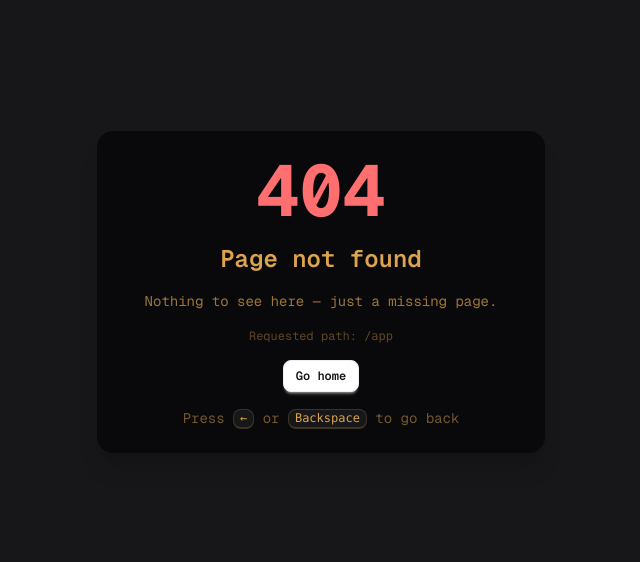
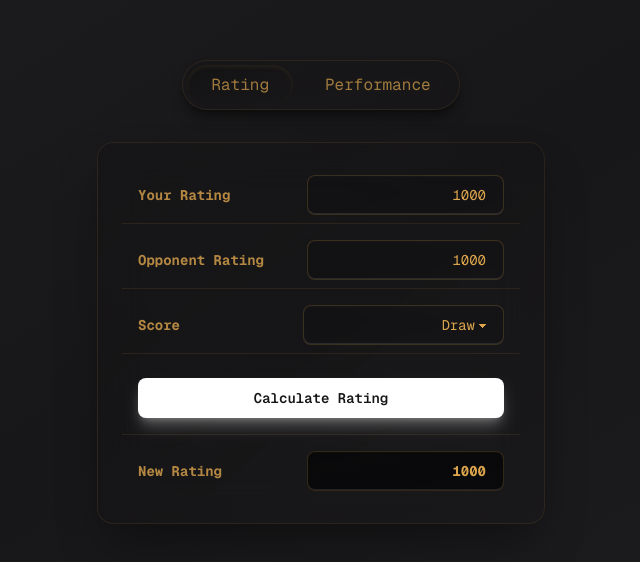
Before and after one commit to hieudoanm/chess.elo, a Next.js app in the folder packages/app/: page /app in a window 1280 px wide. Before the commit this address had no page. Shown: the part 108-670 px from the top of the page, without its empty margins (319-959 px from the left). Built offline with nearby package versions, Linux system fonts and the light colour scheme.

Commit message:
add app page

```diff
--- /dev/null
+++ b/packages/app/src/pages/app/index.tsx
@@ -0,0 +1,311 @@
+import {
+	calculatePerformance,
+	calculateRating,
+	Score,
+	TimeClass,
+} from '@chess/elo';
+import type { NextPage } from 'next';
+import { useState } from 'react';
+
+/* ---------------- Shared Luxury Glass ---------------- */
+
+const glassCard = `
+card w-full max-w-md
+border border-base-content/10
+bg-gradient-to-br
+from-base-100/15
+via-base-100/5
+to-transparent
+backdrop-blur-xl
+shadow-2xl shadow-black/40
+hover:shadow-black/60
+transition-shadow
+`;
+
+const glassInner = 'card-body divide-y divide-base-content/10';
+
+const glassInput =
+	'input input-bordered w-full bg-base-100/10 backdrop-blur focus:bg-base-100/20';
+
+const glassSelect =
+	'select select-bordered bg-base-100/10 backdrop-blur focus:bg-base-100/20';
+
+const glassBtn = `
+btn w-full
+bg-primary
+text-primary-content
+border border-primary/40
+shadow-lg shadow-primary/30
+hover:bg-primary-focus
+hover:shadow-primary/40
+active:scale-[0.98]
+transition-all duration-200
+`;
+
+/* ---------------- Rating Component ---------------- */
+
+type Formula = {
+	ratingPlayer: number;
+	ratingOpponent: number;
+	ratingNew: number;
+	score: Score;
+	timeClass: TimeClass;
+	lessThan30Games: boolean;
+	overRating2400: boolean;
+	overAge18: boolean;
+};
+
+const RatingTab = () => {
+	const [formula, setFormula] = useState<Formula>({
+		ratingPlayer: 1000,
+		ratingOpponent: 1000,
+		ratingNew: 1000,
+		score: Score.DRAW,
+		timeClass: TimeClass.CLASSICAL,
+		lessThan30Games: false,
+		overRating2400: false,
+		overAge18: true,
+	});
+
+	return (
+		<div className={glassCard}>
+			<div className={glassInner}>
+				{/* Player Rating */}
+				<div className="flex items-center gap-2 px-4 py-2">
+					<label
+						htmlFor="your-rating"
+						className="text-base-content/80 w-xs text-sm font-bold">
+						Your Rating
+					</label>
+					<input
+						id="your-rating"
+						type="number"
+						className={`${glassInput} text-right`}
+						value={formula.ratingPlayer}
+						onChange={(e) =>
+							setFormula({
+								...formula,
+								ratingPlayer: Number.parseInt(e.target.value, 10),
+							})
+						}
+					/>
+				</div>
+
+				{/* Opponent */}
+				<div className="flex items-center gap-2 px-4 py-2">
+					<label
+						htmlFor="opponent-rating"
+						className="text-base-content/80 w-xs text-sm font-bold">
+						Opponent Rating
+					</label>
+					<input
+						id="opponent-rating"
+						type="number"
+						className={`${glassInput} text-right`}
+						value={formula.ratingOpponent}
+						onChange={(e) =>
+							setFormula({
+								...formula,
+								ratingOpponent: Number.parseInt(e.target.value, 10),
+							})
+						}
+					/>
+				</div>
+
+				{/* Score */}
+				<div className="flex items-center gap-2 px-4 py-2">
+					<label
+						htmlFor="score"
+						className="text-base-content/80 w-xs text-sm font-bold">
+						Score
+					</label>
+					<select
+						id="score"
+						className={`${glassSelect} w-full text-right`}
+						value={formula.score}
+						onChange={(e) =>
+							setFormula({
+								...formula,
+								score: Number.parseFloat(e.target.value) as Score,
+							})
+						}>
+						<option value={Score.WIN}>Win</option>
+						<option value={Score.DRAW}>Draw</option>
+						<option value={Score.LOSS}>Loss</option>
+					</select>
+				</div>
+
+				{/* Calculate */}
+				<div className="p-4">
+					<button
+						className={glassBtn}
+						onClick={() => {
+							const ratingNew = calculateRating(formula);
+							setFormula((p) => ({ ...p, ratingNew }));
+						}}>
+						Calculate Rating
+					</button>
+				</div>
+
+				{/* Result */}
+				<div className="flex items-center gap-2 px-4 py-2">
+					<label
+						htmlFor="new-rating"
+						className="text-base-content/80 w-xs text-sm font-bold">
+						New Rating
+					</label>
+					<input
+						id="new-rating"
+						type="number"
+						className="input input-bordered from-base-100/20 via-base-100/10 w-full bg-gradient-to-br to-transparent text-right font-bold backdrop-blur"
+						value={formula.ratingNew}
+						readOnly
+					/>
+				</div>
+			</div>
+		</div>
+	);
+};
+
+/* ---------------- Performance Tab ---------------- */
+
+type GameRow = {
+	ratingOpponent: number;
+	score: Score;
+};
+
+const PerformanceTab = () => {
+	const [games, setGames] = useState<GameRow[]>([
+		{ ratingOpponent: 1800, score: Score.WIN },
+	]);
+
+	const [performance, setPerformance] = useState<number>(0);
+
+	const updateGame = (index: number, field: keyof GameRow, value: any) => {
+		const copy = [...games];
+		copy[index] = { ...copy[index], [field]: value };
+		setGames(copy);
+	};
+
+	return (
+		<div className={glassCard}>
+			<div className="card-body gap-4">
+				{games.map((g, i) => (
+					<div key={i} className="flex gap-2">
+						<input
+							type="number"
+							className={glassInput}
+							value={g.ratingOpponent}
+							onChange={(e) =>
+								updateGame(
+									i,
+									'ratingOpponent',
+									Number.parseInt(e.target.value, 10),
+								)
+							}
+						/>
+
+						<select
+							className={glassSelect}
+							value={g.score}
+							onChange={(e) =>
+								updateGame(i, 'score', Number.parseFloat(e.target.value))
+							}>
+							<option value={Score.WIN}>Win</option>
+							<option value={Score.DRAW}>Draw</option>
+							<option value={Score.LOSS}>Loss</option>
+						</select>
+					</div>
+				))}
+
+				<button
+					className="btn btn-outline btn-sm border-base-content/20 bg-base-100/10 hover:bg-base-100/20 backdrop-blur"
+					onClick={() =>
+						setGames([...games, { ratingOpponent: 1800, score: Score.DRAW }])
+					}>
+					Add Game
+				</button>
+
+				<button
+					className={glassBtn}
+					onClick={() => setPerformance(calculatePerformance({ games }))}>
+					Calculate Performance
+				</button>
+
+				<input
+					type="number"
+					className="input input-bordered from-base-100/20 via-base-100/10 bg-gradient-to-br to-transparent text-center font-bold backdrop-blur"
+					value={performance}
+					readOnly
+				/>
+			</div>
+		</div>
+	);
+};
+
+/* ---------------- Page ---------------- */
+
+const AppPage: NextPage = () => {
+	const [tab, setTab] = useState<'rating' | 'performance'>('rating');
+
+	const tabBase = `
+	relative overflow-hidden
+	rounded-full px-6 py-2
+	text-base-content/70
+	transition-all duration-300
+	hover:text-base-content
+	`;
+
+	const tabActive = `
+	bg-gradient-to-br from-base-100/30 via-base-100/10 to-transparent
+	text-base-content
+	shadow-inner shadow-base-content/10
+	`;
+
+	return (
+		<div className="from-base-300 via-base-200 to-base-300 flex min-h-screen w-screen flex-col items-center justify-center gap-8 bg-gradient-to-br p-8">
+			{/* Floating Luxury Glass Tabs */}
+			<div className="border-base-content/10 from-base-100/10 via-base-100/5 relative flex gap-2 rounded-full border bg-gradient-to-br to-transparent p-1 shadow-lg shadow-black/40 backdrop-blur-xl">
+				{/* Rating */}
+				<button
+					className={`${tabBase} ${tab === 'rating' ? tabActive : ''}`}
+					onClick={() => setTab('rating')}>
+					<span className="relative z-10">Rating</span>
+
+					{tab === 'rating' && (
+						<span className="via-base-content/20 pointer-events-none absolute inset-0 -translate-x-full animate-[shine_2.5s_linear_infinite] bg-gradient-to-r from-transparent to-transparent" />
+					)}
+				</button>
+
+				{/* Performance */}
+				<button
+					className={`${tabBase} ${tab === 'performance' ? tabActive : ''}`}
+					onClick={() => setTab('performance')}>
+					<span className="relative z-10">Performance</span>
+
+					{tab === 'performance' && (
+						<span className="via-base-content/20 pointer-events-none absolute inset-0 -translate-x-full animate-[shine_2.5s_linear_infinite] bg-gradient-to-r from-transparent to-transparent" />
+					)}
+				</button>
+			</div>
+
+			{/* Content */}
+			{tab === 'rating' && <RatingTab />}
+			{tab === 'performance' && <PerformanceTab />}
+
+			{/* Shine Keyframes */}
+			<style jsx global>{`
+				@keyframes shine {
+					0% {
+						transform: translateX(-120%);
+					}
+					100% {
+						transform: translateX(220%);
+					}
+				}
+			`}</style>
+		</div>
+	);
+};
+
+export default AppPage;
```
Also changed, not shown: 6 other files (tests, documents, lock files or other folders).
